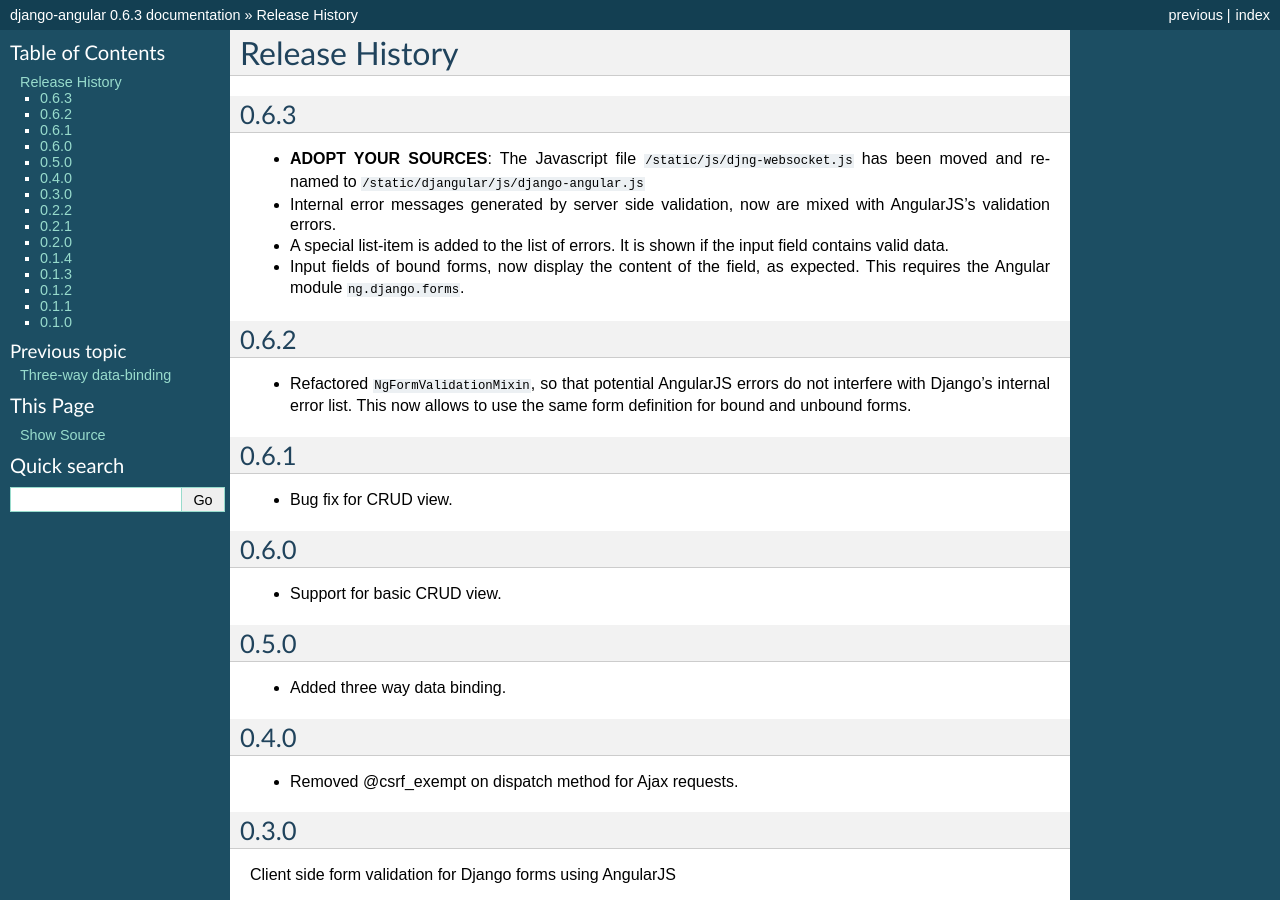
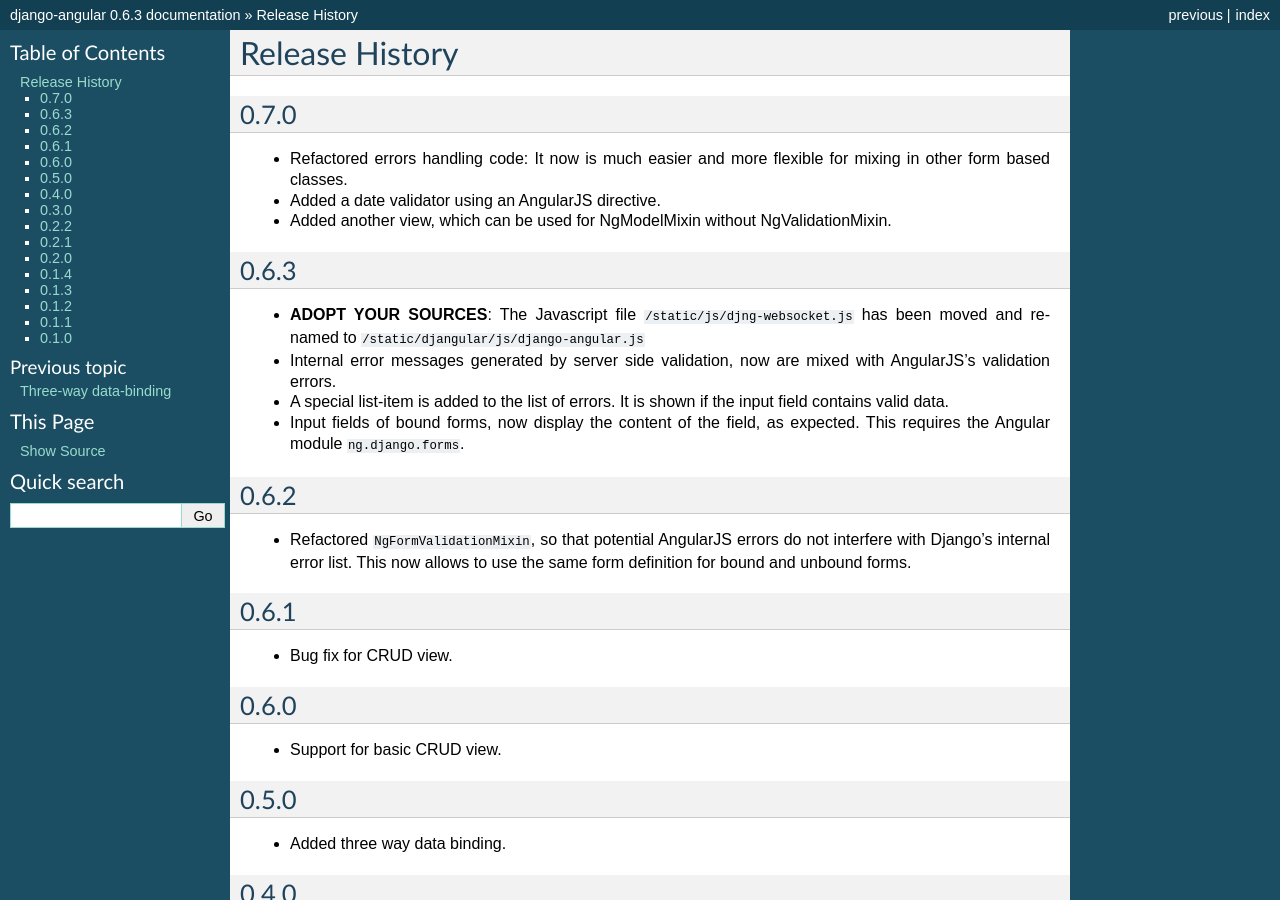
Before and after one commit to jrief/django-angular, a Sphinx documentation site: the page built from docs/changelog.rst, in a window 1280 px wide and 900 px high. Built offline with Sphinx 7.4.7, drawn with Linux system fonts in a browser that asks for light colours.

Commit message:
Fixed internal links

```diff
--- a/docs/changelog.rst
+++ b/docs/changelog.rst
@@ -1,8 +1,15 @@
-.. changelog
+.. _changelog:
 
 ===============
 Release History
 ===============
+
+0.7.0
+-----
+* Refactored errors handling code:
+  It now is much easier and more flexible for mixing in other form based classes.
+* Added a date validator using an AngularJS directive.
+* Added another view, which can be used for NgModelMixin without NgValidationMixin.
 
 0.6.3
 -----
--- a/docs/demos.rst
+++ b/docs/demos.rst
@@ -1,4 +1,4 @@
-.. demos
+.. _demos:
 
 =================
 Running the demos
```
